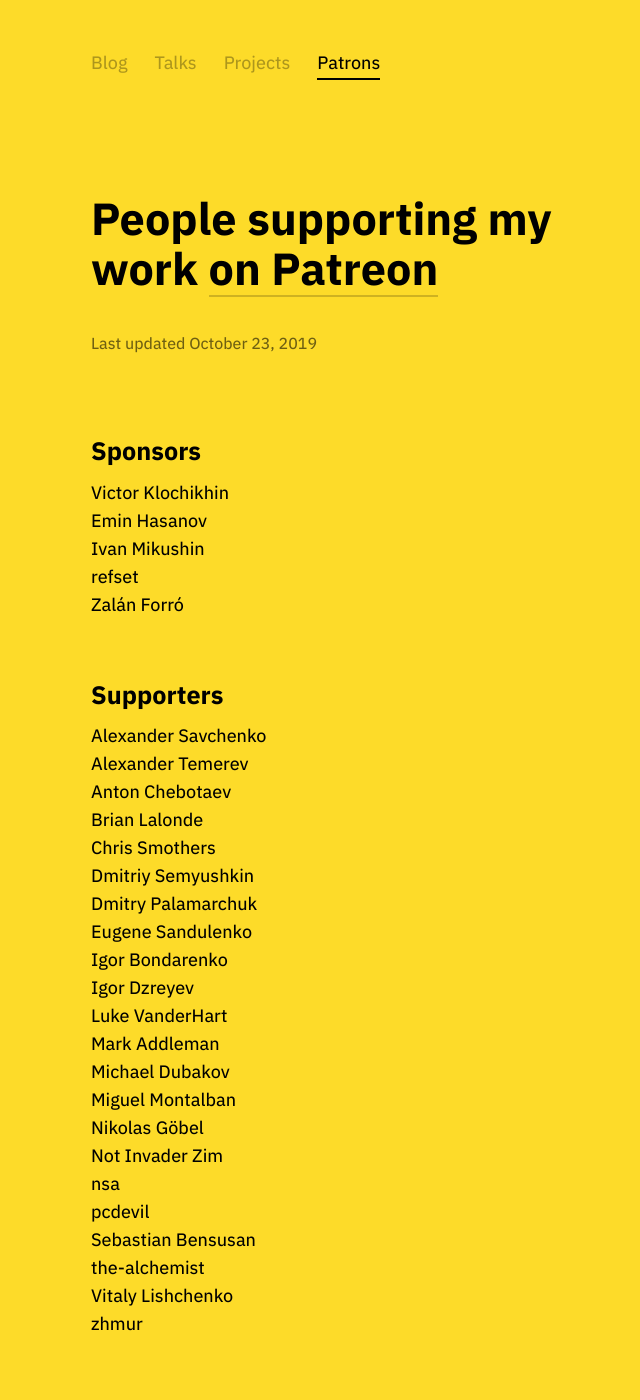
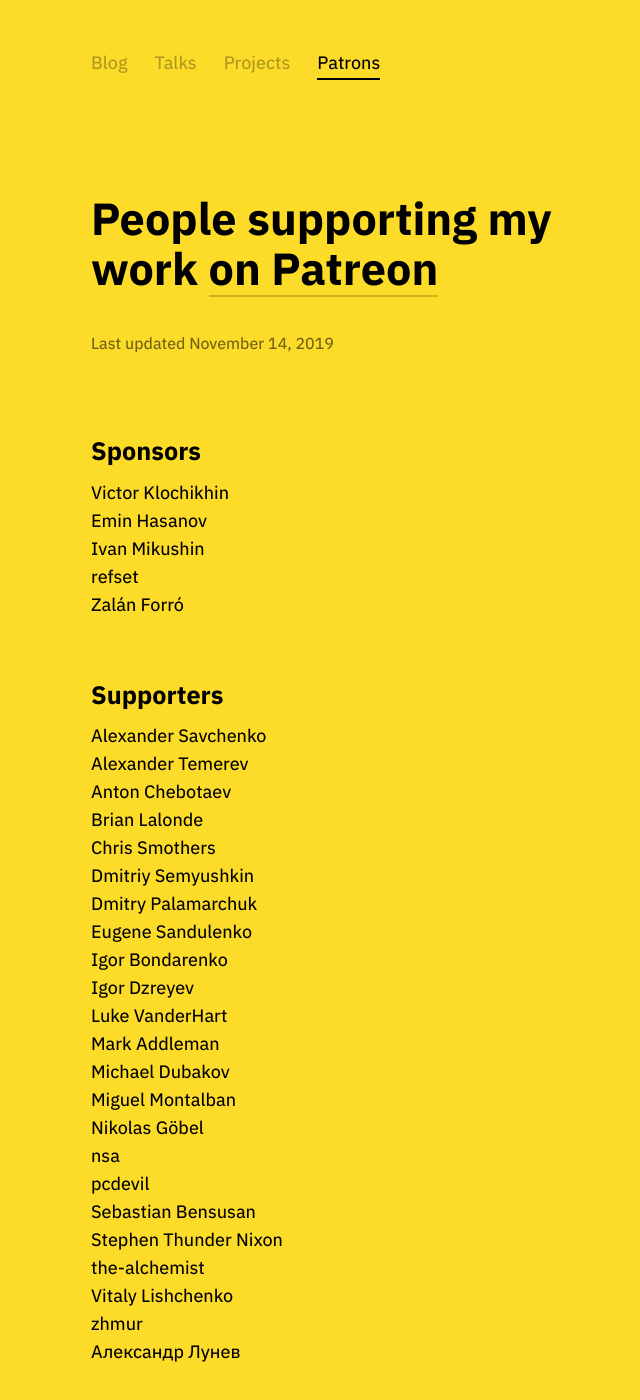
Before and after one commit to tonsky/tonsky.github.io, a Jekyll site: the page built from patrons/index.html, in a window 1280 px wide and 1400 px high. Shown: the whole window, without its empty margins (278-918 px from the left). Built offline with Jekyll 4.4.1, drawn with Linux system fonts in a browser that asks for light colours; some of the changed text lies outside the part shown.

Commit message:
October patrons

```diff
--- a/patrons/index.html
+++ b/patrons/index.html
@@ -17,7 +17,7 @@
 <div class="post">
 
 <h1 class="title">People supporting my work <a href="https://patreon.com/tonsky" target="_blank">on Patreon</a></h1>
-<div class="footer">Last updated October 23, 2019</div>
+<div class="footer">Last updated November 14, 2019</div>
 
 <h2>Sponsors</h2>
 <li>Victor Klochikhin</li>
@@ -42,17 +42,17 @@
 <li>Michael Dubakov</li>
 <li>Miguel Montalban</li>
 <li>Nikolas Göbel</li>
-<li>Not Invader Zim</li>
 <li>nsa</li>
 <li>pcdevil</li>
 <li>Sebastian Bensusan</li>
+<li>Stephen Thunder Nixon</li>
 <li>the-alchemist</li>
 <li>Vitaly Lishchenko</li>
 <li>zhmur</li>
+<li>Александр Лунев</li>
 
 <h2>Fans</h2>
 <li>Alexander Gudulin</li>
-<li>Andre Richards</li>
 <li>Andreas Pizsa</li>
 <li>Andrey Salomatin</li>
 <li>Ben Brinckerhoff</li>
```
Also changed, not shown: other parts of patrons/index.html (+0 -1 lines).
